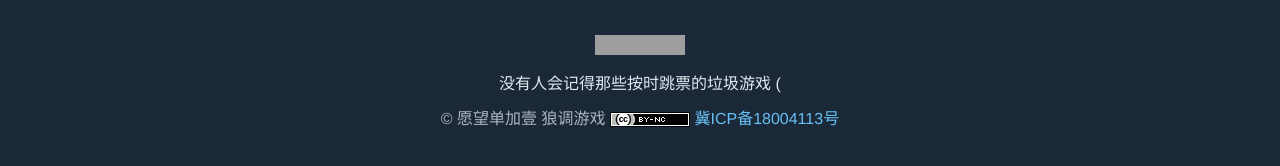
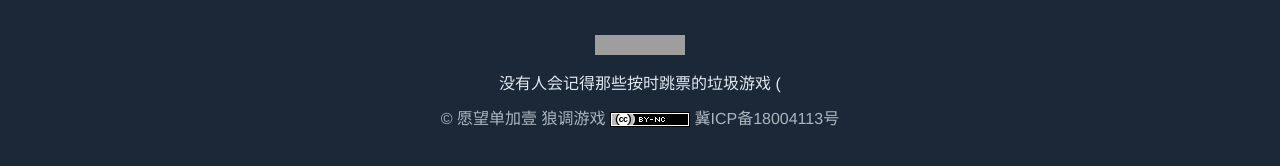
Before and after one commit to vicevolf/wishlist-gold, a Jekyll site: the page built from index.html, in a window 1280 px wide and 1014 px high. Shown: the part 824-990 px from the top of the window. Built offline with Jekyll 4.4.1, drawn with Linux system fonts in a browser that asks for light colours; the list of posts is cut into pages by our own code; comment, search, counter and statistics services are not loaded; grey boxes are pictures that could not be loaded.

Commit message:
Update footer-copyright.html

```diff
--- a/_includes/footer-copyright.html
+++ b/_includes/footer-copyright.html
@@ -26,7 +26,7 @@
             src="/assets/images/cc.png" />
     </a>
 
-    <a href="http://beian.miit.gov.cn/">冀ICP备18004113号</a>
+    <a class="text-muted" href="http://beian.miit.gov.cn/">冀ICP备18004113号</a>
 
     <!-- <a class="text-muted" href="{{site.url}}{{site.baseurl}}/privacy-policy.html">
         Privacy Policy.
```
